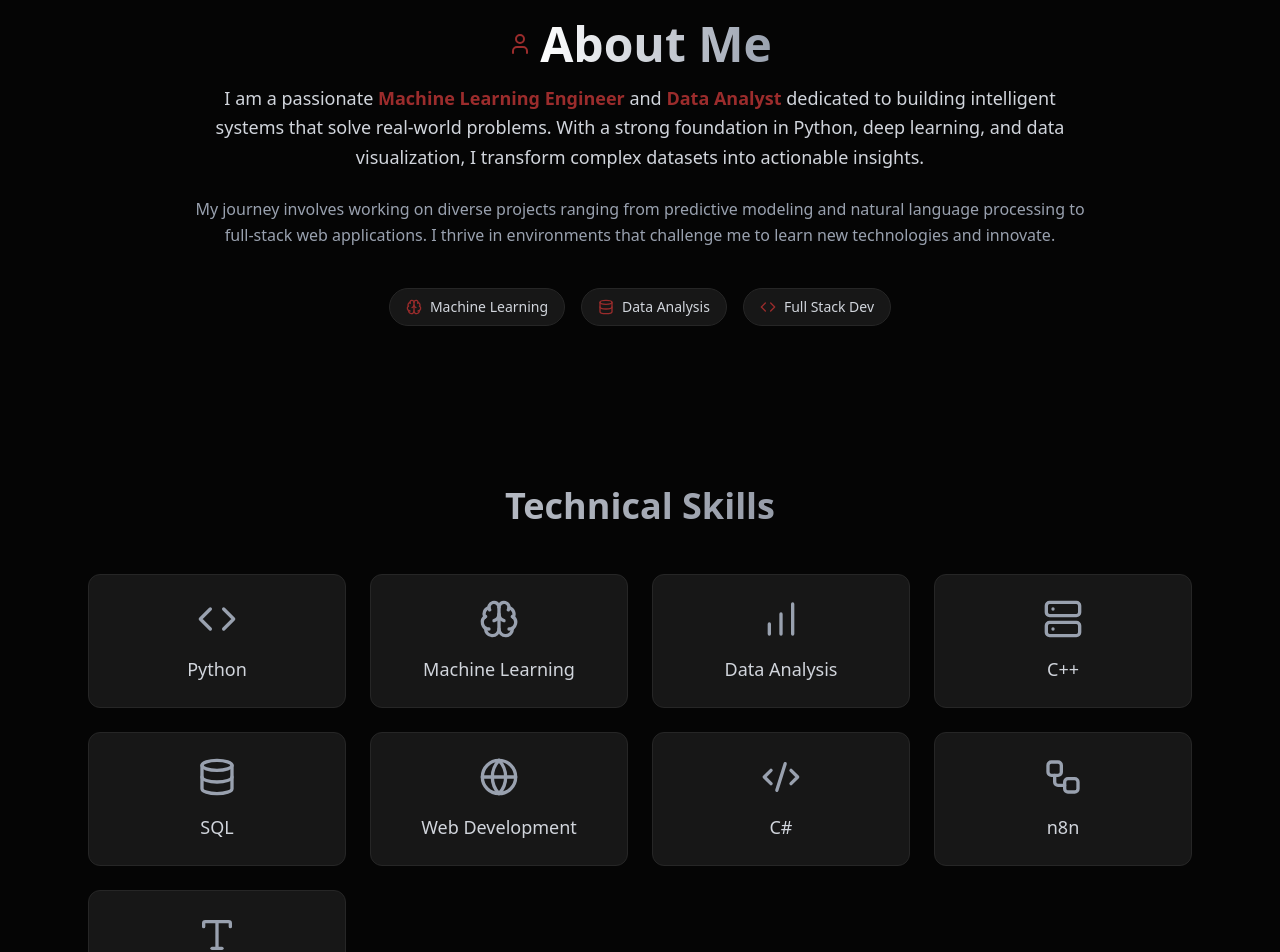
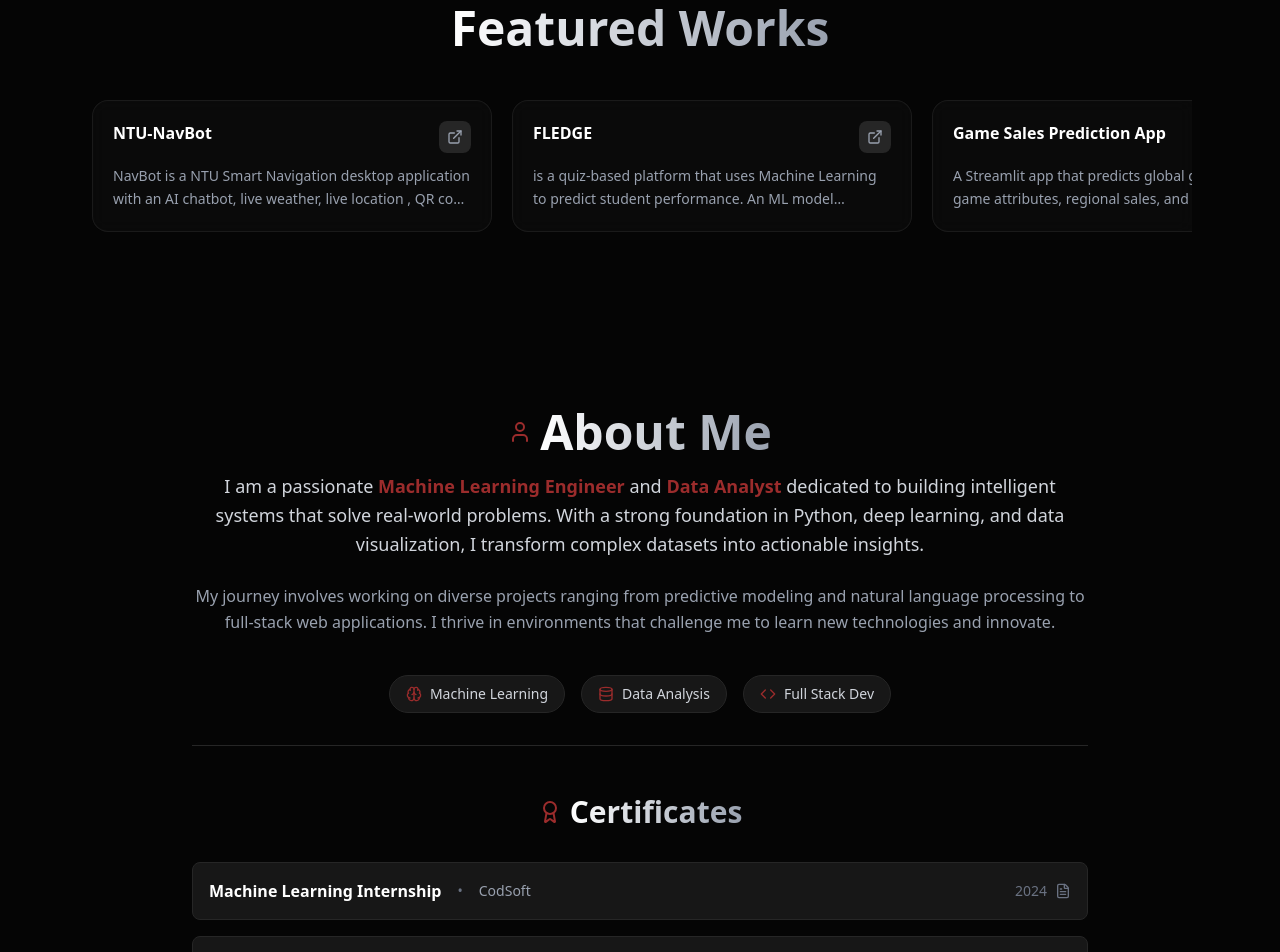
Before and after one commit to Sarab160/Portfolio, a Next.js app: page / in a window 1280 px wide. Shown: the part 780-1732 px from the top of the page. Built offline with nearby package versions, Linux system fonts and the light colour scheme.

Commit message:
Portfolio

```diff
--- a/src/app/globals.css
+++ b/src/app/globals.css
@@ -23,3 +23,25 @@ body {
   color: var(--foreground);
   font-family: var(--font-sans), Arial, Helvetica, sans-serif;
 }
+
+/* Custom Scrollbar - Using hex codes directly to ensure visibility */
+::-webkit-scrollbar {
+  width: 10px;
+}
+
+::-webkit-scrollbar-track {
+  background: #121212;
+  /* Dark track */
+}
+
+::-webkit-scrollbar-thumb {
+  background: #800000;
+  /* Maroon thumb */
+  border-radius: 5px;
+  border: 2px solid #121212;
+}
+
+::-webkit-scrollbar-thumb:hover {
+  background: #9b2c2c;
+  /* Lighter maroon on hover */
+}
--- a/src/app/page.tsx
+++ b/src/app/page.tsx
@@ -1,11 +1,13 @@
 import Hero from "@/components/Hero";
 import About from "@/components/About";
 import Skills from "@/components/Skills";
+import FeaturedProjects from "@/components/FeaturedProjects";
 
 export default function Home() {
   return (
     <main className="min-h-screen bg-brand-black text-white">
       <Hero />
+      <FeaturedProjects />
       <About />
       <Skills />
     </main>
--- a/src/components/About.tsx
+++ b/src/components/About.tsx
@@ -1,7 +1,8 @@
 "use client";
 
 import { motion } from "framer-motion";
-import { User, Code, Database, Brain } from "lucide-react";
+import { User, Code, Database, Brain, Award, FileText } from "lucide-react";
+import { certificatesData } from "@/data/portfolio";
 
 const About = () => {
     return (
@@ -47,6 +48,42 @@ const About = () => {
                             </div>
                         </div>
                     </div>
+                    <div className="w-full max-w-4xl mx-auto border-t border-neutral-800 pt-12 mt-8">
+                        <div className="flex items-center gap-2 mb-8 justify-center">
+                            <Award className="text-brand-primary-light" size={24} />
+                            <h3 className="text-2xl md:text-3xl font-bold bg-gradient-to-r from-white to-gray-400 bg-clip-text text-transparent">
+                                Certificates
+                            </h3>
+                        </div>
+
+                        <div className="space-y-4">
+                            {certificatesData.map((cert, index) => (
+                                <motion.a
+                                    key={index}
+                                    href={cert.pdfLink}
+                                    target="_blank"
+                                    rel="noopener noreferrer"
+                                    className="flex items-center justify-between p-4 bg-neutral-900 border border-neutral-800 rounded-lg hover:border-brand-primary hover:bg-neutral-800 transition-all group"
+                                    initial={{ opacity: 0, x: -20 }}
+                                    whileInView={{ opacity: 1, x: 0 }}
+                                    viewport={{ once: true }}
+                                    transition={{ delay: index * 0.1 }}
+                                >
+                                    <div className="flex flex-col sm:flex-row sm:items-center gap-2 sm:gap-4">
+                                        <span className="font-bold text-white group-hover:text-brand-primary-light transition-colors">
+                                            {cert.title}
+                                        </span>
+                                        <span className="text-sm text-gray-500 hidden sm:block">•</span>
+                                        <span className="text-sm text-gray-400">{cert.issuer}</span>
+                                    </div>
+                                    <div className="flex items-center gap-2 text-sm text-gray-500 group-hover:text-white transition-colors">
+                                        <span>{cert.date}</span>
+                                        <FileText size={16} />
+                                    </div>
+                                </motion.a>
+                            ))}
+                        </div>
+                    </div>
                 </div>
             </motion.div>
         </section>
--- /dev/null
+++ b/src/components/FeaturedProjects.tsx
@@ -0,0 +1,59 @@
+"use client";
+
+import { motion } from "framer-motion";
+import { allProjects } from "@/data/portfolio";
+import { ArrowRight, ExternalLink } from "lucide-react";
+
+const FeaturedProjects = () => {
+    const featuredProjects = allProjects.filter(p => p.featured);
+
+    return (
+        <section className="py-16 px-6 max-w-6xl mx-auto">
+            <motion.div
+                initial={{ opacity: 0, y: 20 }}
+                whileInView={{ opacity: 1, y: 0 }}
+                viewport={{ once: true }}
+            >
+                <div className="flex justify-center mb-12">
+                    <a href="#projects" className="group cursor-pointer">
+                        <h2 className="text-3xl md:text-5xl font-bold text-center bg-gradient-to-r from-white to-gray-400 bg-clip-text text-transparent group-hover:text-brand-primary transition-all duration-300">
+                            Featured Works
+                        </h2>
+                    </a>
+                </div>
+
+                <div className="flex overflow-x-auto gap-5 pb-8 scrollbar-hide snap-x px-1">
+                    {featuredProjects.map((project, index) => (
+                        <motion.div
+                            key={index}
+                            whileHover={{ y: -5 }}
+                            className="min-w-[320px] md:min-w-[400px] bg-neutral-900/30 backdrop-blur-sm border border-neutral-800/60 p-5 rounded-2xl hover:border-brand-primary/30 hover:bg-neutral-900/60 transition-all duration-300 snap-center group"
+                        >
+                            <div className="flex items-start justify-between gap-4 mb-3">
+                                <div>
+                                    <h3 className="text-base font-semibold text-white group-hover:text-brand-primary-light transition-colors">
+                                        {project.title}
+                                    </h3>
+                                </div>
+                                <a
+                                    href={project.dashboardPdf || project.github}
+                                    target="_blank"
+                                    rel="noopener noreferrer"
+                                    className="p-2 bg-neutral-800 rounded-lg text-gray-400 group-hover:text-white group-hover:bg-brand-primary/20 transition-all shrink-0"
+                                >
+                                    <ExternalLink size={16} />
+                                </a>
+                            </div>
+
+                            <p className="text-gray-400 text-sm leading-relaxed line-clamp-2">
+                                {project.description}
+                            </p>
+                        </motion.div>
+                    ))}
+                </div>
+            </motion.div>
+        </section >
+    );
+};
+
+export default FeaturedProjects;
--- a/src/data/portfolio.ts
+++ b/src/data/portfolio.ts
@@ -1,4 +1,4 @@
-import { Code, Database, Brain, BarChart, Server, Globe,Workflow,FileCode,Code2,FileType, TypeIcon,Store, LucideIcon } from "lucide-react";
+import { Code, Database, Brain, BarChart, Server, Globe, Workflow, FileCode, Code2, FileType, TypeIcon, Store, LucideIcon, Award } from "lucide-react";
 import { fileURLToPath } from "node:url";
 
 export interface Project {
@@ -6,8 +6,10 @@ export interface Project {
     description: string;
     link?: string;
     github?: string;
-    marketplace?:string;
-    icon?:LucideIcon
+    marketplace?: string;
+    dashboardPdf?: string; // Path to dashboard PDF
+    featured?: boolean;
+    icon?: LucideIcon
 }
 
 export interface Skill {
@@ -16,12 +18,25 @@ export interface Skill {
     projects: Project[];
 }
 
+export interface Certificate {
+    title: string;
+    issuer: string;
+    date: string;
+    pdfLink: string;
+}
+
+export const certificatesData: Certificate[] = [
+    { title: "Machine Learning Internship", issuer: "CodSoft", date: "2024", pdfLink: "/certificates/ml_internship.pdf" },
+    { title: "Data Analysis Certification", issuer: "Coursera", date: "2023", pdfLink: "/certificates/data_analysis.pdf" },
+    // Add more certificates here
+];
+
 export const skillsData: Skill[] = [
     {
         name: "Python",
         icon: Code,
         projects: [
-            { title: "NTU-NavBot", description: "NavBot is a NTU Smart Navigation desktop application with an AI chatbot, live weather, live location , QR code support for mobile location scanning, and many other smart navigation features to help users easily explore the NTU campus.", github: "https://github.com/Sarab160/NTU-NavBot" },
+            { title: "NTU-NavBot", description: "NavBot is a NTU Smart Navigation desktop application with an AI chatbot, live weather, live location , QR code support for mobile location scanning, and many other smart navigation features to help users easily explore the NTU campus.", github: "https://github.com/Sarab160/NTU-NavBot", featured: true },
             { title: "NTU Smart Navigation System", description: "NTU Smart Navigation System is a desktop application with an  live weather, live location, QR code support for mobile location scanning, and many other smart navigation features to help users easily explore the NTU campus.", github: "https://github.com/Sarab160/NTU-Smart-Navigation" },
             { title: "TimelyAI", description: "TimelyAI is a desktop application that uses AI to generate smart timetables with an interactive GUI, optimized scheduling, PDF export, and many other useful features to help users easily create and manage academic schedules.", github: "https://github.com/Sarab160/TimelyAI" },
 
@@ -31,7 +46,7 @@ export const skillsData: Skill[] = [
         name: "Machine Learning",
         icon: Brain,
         projects: [
-            { title: "FLEDGE", description: "is a quiz-based platform that uses Machine Learning to predict student performance. An ML model integrated with a Flask backend analyzes student data and delivers instant performance predictions.", github: "https://github.com/Sarab160/Fledge" },
+            { title: "FLEDGE", description: "is a quiz-based platform that uses Machine Learning to predict student performance. An ML model integrated with a Flask backend analyzes student data and delivers instant performance predictions.", github: "https://github.com/Sarab160/Fledge", featured: true },
             { title: "Heart Disease Prediction App", description: "A Streamlit-based machine learning app that predicts heart disease risk from patient health data. It uses Logistic Regression to deliver quick and accurate predictions for early detection.", github: "https://github.com/Sarab160/Car-Price-Prediction" },
             { title: "Car Price Prediction App", description: "A machine learning app that predicts the selling price of used cars using features like year, kilometers driven, fuel type, and transmission. It uses Polynomial Regression for accurate price estimation.", github: "https://github.com/Sarab160/Heart-disease-prediction-app" },
             { title: "Delivery Time Prediction", description: "Predicts order delivery time using distance, rider speed, and weather. Built with **Linear Regression** for accurate estimates. ", github: "https://github.com/Sarab160/delivery_time/tree/master" },
@@ -42,7 +57,7 @@ export const skillsData: Skill[] = [
             { title: "Network Traffic Classification", description: "A Streamlit app that classifies network traffic using multiple machine learning models and provides real-time predictions and model accuracies.", github: "https://github.com/Sarab160/Classification-models-Project/tree/master" },
             { title: "Crop Recommendation System", description: "A Streamlit app that recommends the best crop based on soil nutrients, weather, and district using **K-Nearest Neighbors (KNN)**. It shows model accuracy, metrics, and a confusion matrix for evaluation.", github: "https://github.com/Sarab160/Crop_prediction" },
 
-            { title: "Game Sales Prediction App", description: "A Streamlit app that predicts global game sales using game attributes, regional sales, and release year. It connects to **PostgreSQL** for real data, uses a **Voting Regressor ensemble** for accurate predictions, and provides model metrics and interactive visualizations.", github: "https://github.com/Sarab160/Games-Sales-Prediction" },
+            { title: "Game Sales Prediction App", description: "A Streamlit app that predicts global game sales using game attributes, regional sales, and release year. It connects to **PostgreSQL** for real data, uses a **Voting Regressor ensemble** for accurate predictions, and provides model metrics and interactive visualizations.", github: "https://github.com/Sarab160/Games-Sales-Prediction", featured: true },
             { title: "Price Index Predictor", description: "A Streamlit app that predicts product price spreads using a **Decision Tree Regressor**. Users can explore product data, tune model hyperparameters, visualize trends, and make interactive predictions.", github: "https://github.com/Sarab160/Price-index-predictor" },
             { title: "Spam Email Detector", description: "A Streamlit app that detects whether an email is **Spam** or **Not Spam** using **Multinomial Naive Bayes** and TF-IDF text features.", github: "https://github.com/Sarab160/spam-email-detection/tree/master" },
 
@@ -57,8 +72,8 @@ export const skillsData: Skill[] = [
         name: "Data Analysis",
         icon: BarChart,
         projects: [
-            { title: "Netflix Data Analysis", description: "Analyze Netflix's catalog using Pandas and Matplotlib.", github: "https://github.com/Sarab160/netflix_analysis" },
-            { title: "IPL Data", description: "A data analysis and visualization project on IPL match data using Pandas, Matplotlib, and Seaborn.", github: "http://github.com/Sarab160/ipl_matches_analysis" },
+            { title: "Netflix Data Analysis", description: "Analyze Netflix's catalog using Pandas and Matplotlib.", github: "https://github.com/Sarab160/netflix_analysis", dashboardPdf: "/dashboards/netflix_dashboard.pdf" },
+            { title: "IPL Data", description: "A data analysis and visualization project on IPL match data using Pandas, Matplotlib, and Seaborn.", github: "http://github.com/Sarab160/ipl_matches_analysis", dashboardPdf: "/dashboards/ipl_dashboard.pdf" },
         ],
     },
     {
@@ -80,7 +95,7 @@ export const skillsData: Skill[] = [
         name: "Web Development",
         icon: Globe,
         projects: [
-            { title: "FLEDGE", description: "is a smart quiz builder and learning platform where users create quizzes, share them via links or QR codes, and track instant results. It also includes an AI-based performance prediction system built with Machine Learning. Developed using Next.js, Supabase, and a Flask backend, FLEDGE enables secure authentication, real-time analytics, and intelligent student performance insights in one integrated platform.", github: "https://github.com/Sarab160/Fledge" },
+            { title: "FLEDGE", description: "is a smart quiz builder and learning platform where users create quizzes, share them via links or QR codes, and track instant results. It also includes an AI-based performance prediction system built with Machine Learning. Developed using Next.js, Supabase, and a Flask backend, FLEDGE enables secure authentication, real-time analytics, and intelligent student performance insights in one integrated platform.", github: "https://github.com/Sarab160/Fledge", featured: true },
         ],
     },
     {
@@ -103,7 +118,7 @@ export const skillsData: Skill[] = [
         name: "TypeScript",
         icon: TypeIcon,
         projects: [
-            { title: "AutoPath – VS Code Extension", description: "AutoPath is a VS Code extension that automatically fixes file paths in your code when you rename or move files, preventing broken imports and errors. It keeps your project synced instantly with no setup required.", marketplace:"https://marketplace.visualstudio.com/items?itemName=sarabcheema.autopath" ,icon:Store},
+            { title: "AutoPath – VS Code Extension", description: "AutoPath is a VS Code extension that automatically fixes file paths in your code when you rename or move files, preventing broken imports and errors. It keeps your project synced instantly with no setup required.", marketplace: "https://marketplace.visualstudio.com/items?itemName=sarabcheema.autopath", icon: Store },
 
         ],
     },
```
Also changed, not shown: src/components/ProjectStats.tsx (added, +26 -0 lines), src/components/Projects.tsx (+24 -7 lines), public/certificates/README.txt (added), public/dashboards/README.txt (added).
